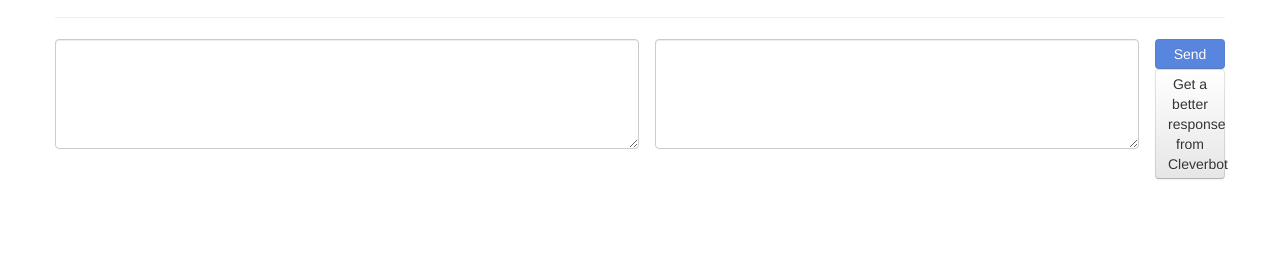
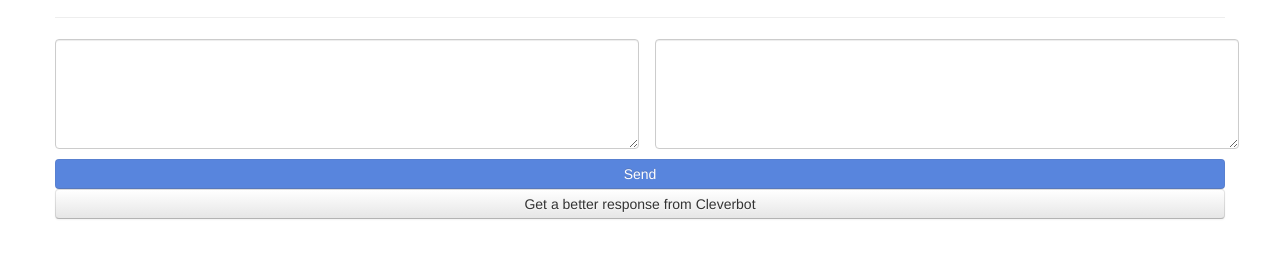
Before and after one commit to aisutd/turing-test, a plain HTML site: page frontend/operator.html in a window 1280 px wide. Shown: the part 201-458 px from the top of the page. Drawn offline with nearby package versions, Linux system fonts and the light colour scheme; no server answers.

Commit message:
Fixed the alignment of the buttons in both index.html and operator.html on wide screens.
Now when the operator requests a different response from CleverBot,
we send back the same conversation token we used originally
instead of the one that was returned from the most recent query.
That way CleverBot doesn't know we've asked it the same question twice.

```diff
--- a/backend/server.js
+++ b/backend/server.js
@@ -12,6 +12,7 @@ var bot = new Cleverbot({
     key: API_KEY
 });
 
+var last_conversation = null;
 var conversation = null;
 
 var participant_question = '';
@@ -205,6 +206,7 @@ function queryBot(msg) {
 }
 
 function onBotMessage(res) {
+    last_conversation = conversation;
     conversation = res.cs;
     console.log('Cleverbot: ' + res.output);
     bot_response = res.output;
@@ -225,6 +227,8 @@ function onOperatorMessage(msg) {
 function onCbRetry() {
     console.log('Operator requested a different response from CleverBot.');
 
+    conversation = last_conversation;
+
     operator_socket.emit('status', { ready: false, message: 'Waiting on CleverBot' });
     queryBot(participant_question);
 }
@@ -232,6 +236,7 @@ function onCbRetry() {
 function resetConversation() {
     io.emit('reset');
     conversation = null;
+    last_conversation = null;
     participant_question = '';
     bot_response = '';
     operator_response = '';
--- a/frontend/operator.html
+++ b/frontend/operator.html
@@ -79,15 +79,21 @@
                 <textarea id="human-response-text" rows="5" style="width: 100%"></textarea>
             </div>
 
-						<!-- Cleverbot's conversation -->
-						<div class="span5">
+				<!-- Cleverbot's conversation -->
+				<div class="span6">
                 <textarea id="cleverbot-response-text" rows="5" style="width: 100%"></textarea>
             </div>
-            <div class="span1">
+        </div> <!-- row -->
+        <div class="row">
+            <div class="span12">
                 <button id="button-response" class="btn btn-primary" disabled=true style="width: 100%; height: 100%">Send</button>
+            </div>
+        </div>
+        <div class="row">
+            <div class="span12">
                 <button id="button-cleverbot" type="button" class="btn" style="width: 100%; height: 100%">Get a better response from Cleverbot</button>
             </div>
-          </div>
+        </div>
       </form>
     </div> <!-- /container -->
   </body>
```
Also changed, not shown: frontend/index.html (+4 -2 lines).
